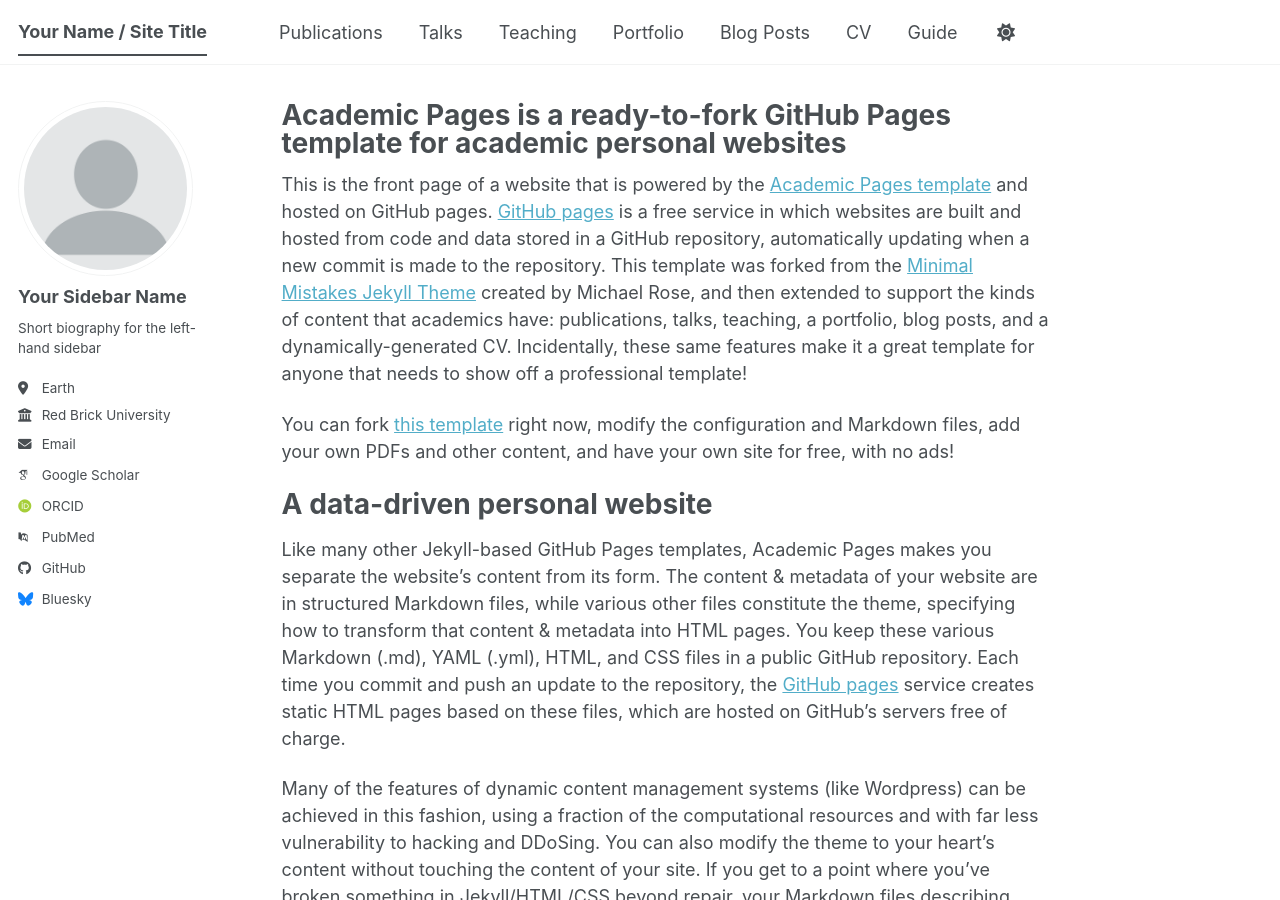
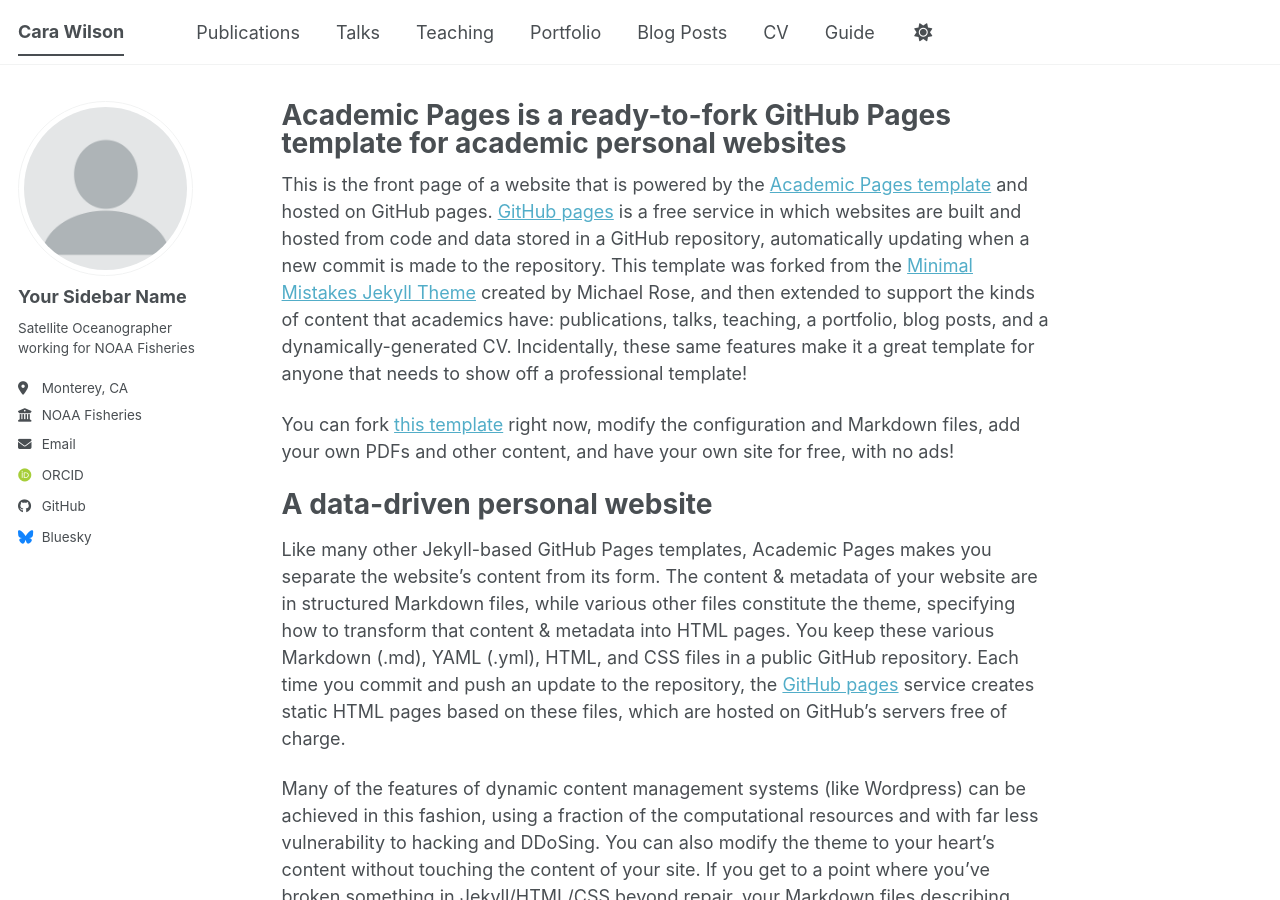
Before and after one commit to CaraWilson/cv, a Jekyll site: the page built from _pages/about.md, in a window 1280 px wide and 900 px high. Built offline with Jekyll 4.4.1, drawn with Linux system fonts in a browser that asks for light colours; some web fonts are replaced; a script bundle is joined from its source files by our own code; library files that are not in the unit come from our copies.

Commit message:
Update personal information in _config.yml
starting modifying my info

```diff
--- a/_config.yml
+++ b/_config.yml
@@ -9,11 +9,11 @@
 # Basic Site Settings
 locale                   : "en-US"
 site_theme               : "default" # The available themes options are "default", "air", "sunrise", "mint", "dirt" and "contrast"
-title                    : "Your Name / Site Title"
+title                    : "Cara Wilson"
 title_separator          : "-"
 name                     : &name "Your Name"
 description              : &description "Your Name's academic portfolio"   # Update this with a general description of your site, this is the default if not overridden by a page
-url                      : https://academicpages.github.io # The base hostname & protocol for your site e.g. "https://[your GitHub username].github.io",
+url                      : https://carawilson.github.io # The base hostname & protocol for your site e.g. "https://[your GitHub username].github.io",
                                                            # or if you already have some other page hosted on Github then use "https://[your GitHub username].github.io/[Your Repo Name]"
 baseurl                  : "" # the subpath of your site, e.g. "/blog"
 repository               : "academicpages/academicpages.github.io"
@@ -25,23 +25,23 @@
   # Biographic information
   avatar           : "profile.png"
   name             : "Your Sidebar Name"
-  pronouns         : # example: "she/her"
-  bio              : "Short biography for the left-hand sidebar"
-  location         : "Earth"
-  employer         : "Red Brick University"
+  pronouns         :
+  bio              : "Satellite Oceanographer working for NOAA Fisheries"
+  location         : "Monterey, CA"
+  employer         : "NOAA Fisheries"
   uri              : # URL
-  email            : "none@example.org"
+  email            : "cara.wilson@noaa.gov"
 
   # Academic websites
   academia         : # URL
   arxiv            : # URL - Update with the correct link to your profile
-  googlescholar    : "https://scholar.google.com/citations?user=PS_CX0AAAAAJ"
+  googlescholar    : #
   inspire-hep      : # URL
   impactstory      : # URL
-  orcid            : "https://orcid.org/yourorcidurl"
+  orcid            : "https://orcid.org/my-orcid?orcid=0000-0001-9318-2322"
   semantic         : # URL
   ssrn             : # URL
-  pubmed           : "https://www.ncbi.nlm.nih.gov/pubmed/?term=john+snow"
+  pubmed           : #
   researchgate     : # URL
   scopus           : # URL
   zotero           : # URL
```
